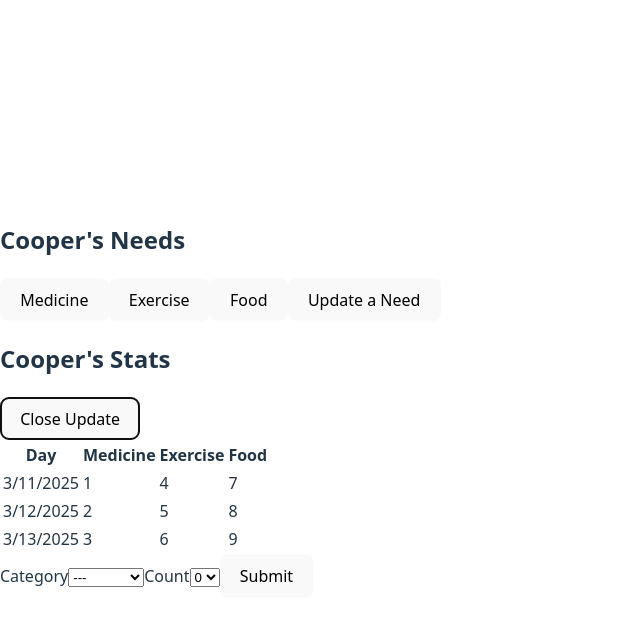
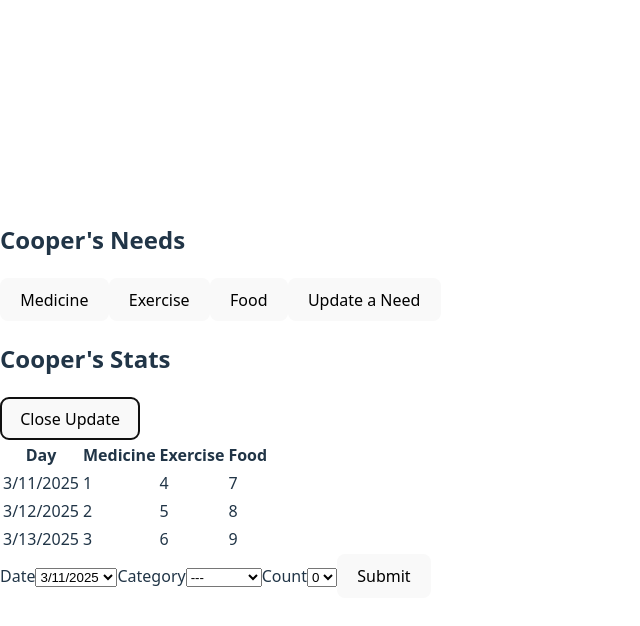
Before and after one commit to ritchieritch42/cooper-keeper, a React (Vite) app in the folder app/: page / in a window 1280 px wide. Both pictures are taken after a click on the button "Update a Stat". Shown: the top 626 px of the page, without its empty margins (0-640 px from the left). Built offline with nearby package versions, Linux system fonts and the light colour scheme.

Commit message:
stat update functional

```diff
--- a/app/src/App.jsx
+++ b/app/src/App.jsx
@@ -72,7 +72,8 @@ function App() {
   function handleStatSubmit(statToUpdate) {
     setStats(
       stats.map((stat) =>
-        stat.id === statToUpdate.categoryId
+        stat.category === statToUpdate.categorySelected &&
+        stat.date === statToUpdate.date
           ? {
               ...stat,
               count: statToUpdate.count,
@@ -109,6 +110,7 @@ function App() {
       />
       <StatForm
         stats={stats}
+        categories={categories}
         statDialogOpen={statDialogOpen}
         onStatSubmit={handleStatSubmit}
       />
@@ -298,38 +300,51 @@ function Stats({ stats, categories, onToggleDialog, statDialogOpen }) {
   );
 }
 
-function StatForm({ stats, statDialogOpen, onStatSubmit }) {
-  const [categoryId, setCategoryId] = useState(0);
+function StatForm({ stats, categories, statDialogOpen, onStatSubmit }) {
+  const [categorySelected, setCategorySelected] = useState("");
   const [count, setCount] = useState(0);
+  const [date, setDate] = useState("3/11/2025");
+
+  const dayOne = "3/11/2025";
+  const dayTwo = "3/12/2025";
+  const dayThree = "3/13/2025";
+
+  const days = [dayOne, dayTwo, dayThree];
 
   if (!statDialogOpen) return;
 
   function handleSubmit(e) {
     e.preventDefault();
 
-    if (!categoryId) return;
-    onStatSubmit({ categoryId, count });
+    if (!categorySelected) return;
+    onStatSubmit({ date, categorySelected, count });
   }
 
   return (
     <form onSubmit={handleSubmit}>
+      <label>Date</label>
+      <select value={date} onChange={(e) => setDate(e.target.value)}>
+        {days.map((day) => (
+          <option value={day} key={day}>
+            {day}
+          </option>
+        ))}
+      </select>
       <label>Category</label>
       <select
-        value={categoryId}
-        onChange={(e) => setCategoryId(Number(e.target.value))}
+        value={categorySelected}
+        onChange={(e) => setCategorySelected(e.target.value)}
       >
         <option value="">---</option>
-        {stats.map((stat) => (
-          <option key={stat.id} value={stat.id}>
-            {stat.category}
+        {categories.map((category) => (
+          <option key={category.id} value={category.category}>
+            {category.category}
           </option>
         ))}
       </select>
       <label>Count</label>
       <select value={count} onChange={(e) => setCount(Number(e.target.value))}>
-        <option value={0} selected="selected">
-          0
-        </option>
+        <option value={0}>0</option>
         <option value={1}>1</option>
         <option value={2}>2</option>
         <option value={3}>3</option>
```
